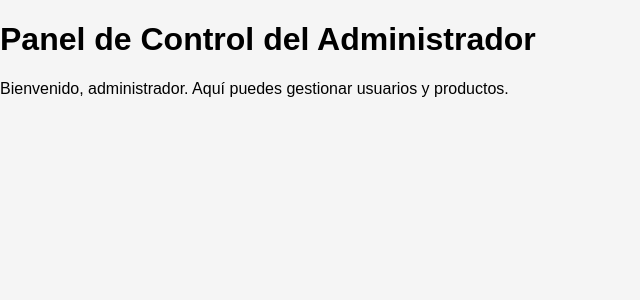
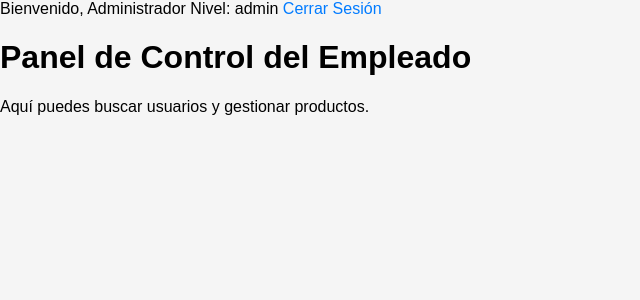
Before and after one commit to m4570r/inventario_app, a PHP site: page /views/usuarios/admin_dashboard.php in a window 1280 px wide. Shown: the top 300 px of the page, without its empty margins (0-640 px from the left). Run offline with PHP 8.4, Linux system fonts and the light colour scheme; a user stored in the database is signed in; data comes from the database, SQL or seed files in the repository.

Commit message:
Se corrigieron algunos problemas con el login
ahora se puede hacer login y se puede visualizar datos del usuario registrado como su nombre y el nivel de usuario

```diff
--- a/views/usuarios/admin_dashboard.php
+++ b/views/usuarios/admin_dashboard.php
@@ -1,14 +1,46 @@
+<?php
+require_once '../../config/config.php';
+session_start(); // Iniciar la sesión
+
+// Función para obtener el nombre del usuario a partir del ID de usuario
+function obtenerNombreUsuario($conexion, $usuario_id) {
+    try {
+        $sql = "SELECT nombre FROM usuarios WHERE id = :usuario_id";
+        $stmt = $conexion->prepare($sql);
+        $stmt->bindParam(':usuario_id', $usuario_id, PDO::PARAM_INT);
+        $stmt->execute();
+        $resultado = $stmt->fetch(PDO::FETCH_ASSOC);
+
+        if ($resultado && isset($resultado['nombre'])) {
+            return $resultado['nombre'];
+        } else {
+            return "Usuario Desconocido";
+        }
+    } catch (PDOException $e) {
+        // Manejar errores de consulta
+        return "Error al obtener el nombre del usuario";
+    }
+}
+
+?>
+
 <!DOCTYPE html>
 <html lang="es">
 <head>
     <meta charset="UTF-8">
     <meta name="viewport" content="width=device-width, initial-scale=1.0">
-    <title>Panel de Control del Administrador</title>
+    <title>Panel de Control del Empleado</title>
     <link rel="stylesheet" href="public/css/style.css">
 </head>
 <body>
-    <h1>Panel de Control del Administrador</h1>
-    <p>Bienvenido, administrador. Aquí puedes gestionar usuarios y productos.</p>
-    <!-- Agrega aquí la funcionalidad y el contenido específico para el administrador -->
+<div class="navbar">
+    <span>Bienvenido, <?php echo obtenerNombreUsuario($conexion, $_SESSION['usuario_id']); ?></span>
+    <span>Nivel: <?php echo $_SESSION['nivel_permisos']; ?></span>
+    <a href="cerrar_sesion.php">Cerrar Sesión</a>
+</div>
+
+    <h1>Panel de Control del Empleado</h1>
+    <p>Aquí puedes buscar usuarios y gestionar productos.</p>
+    <!-- Agrega aquí la funcionalidad y el contenido específico para el empleado -->
 </body>
 </html>
```
Also changed, not shown: views/usuarios/empleado_dashboard.php (+30 -1 lines).
